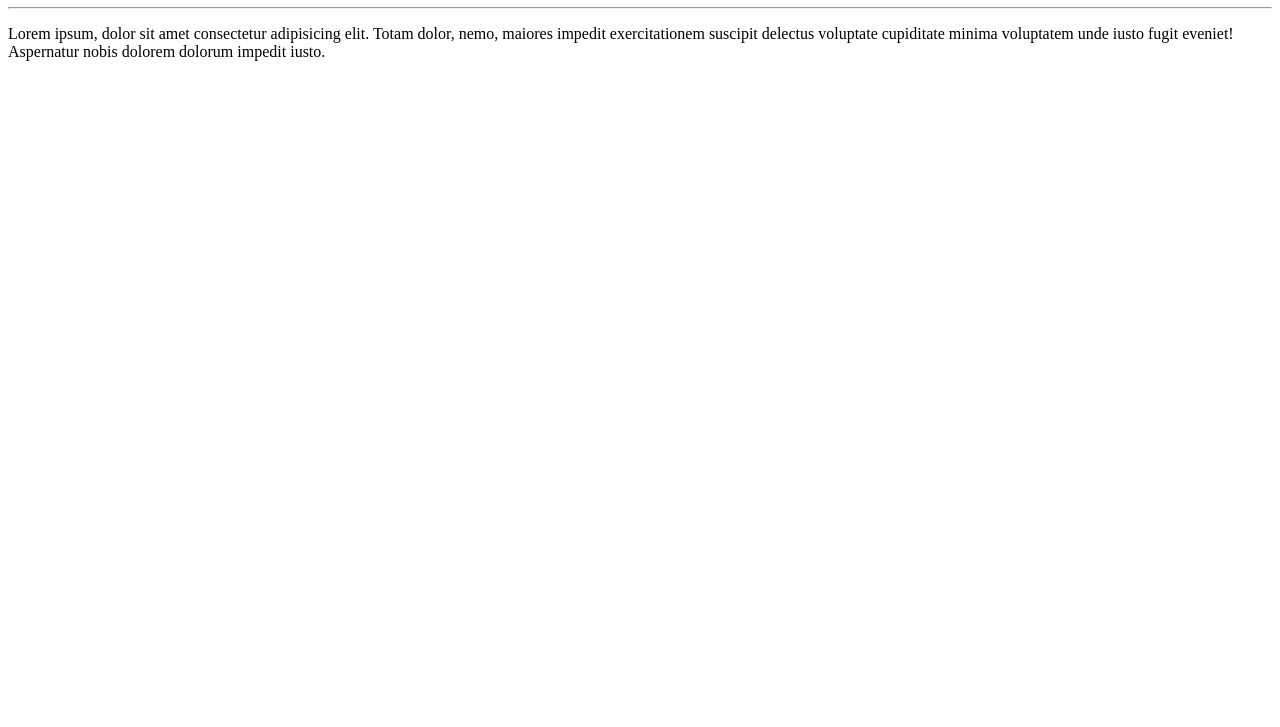
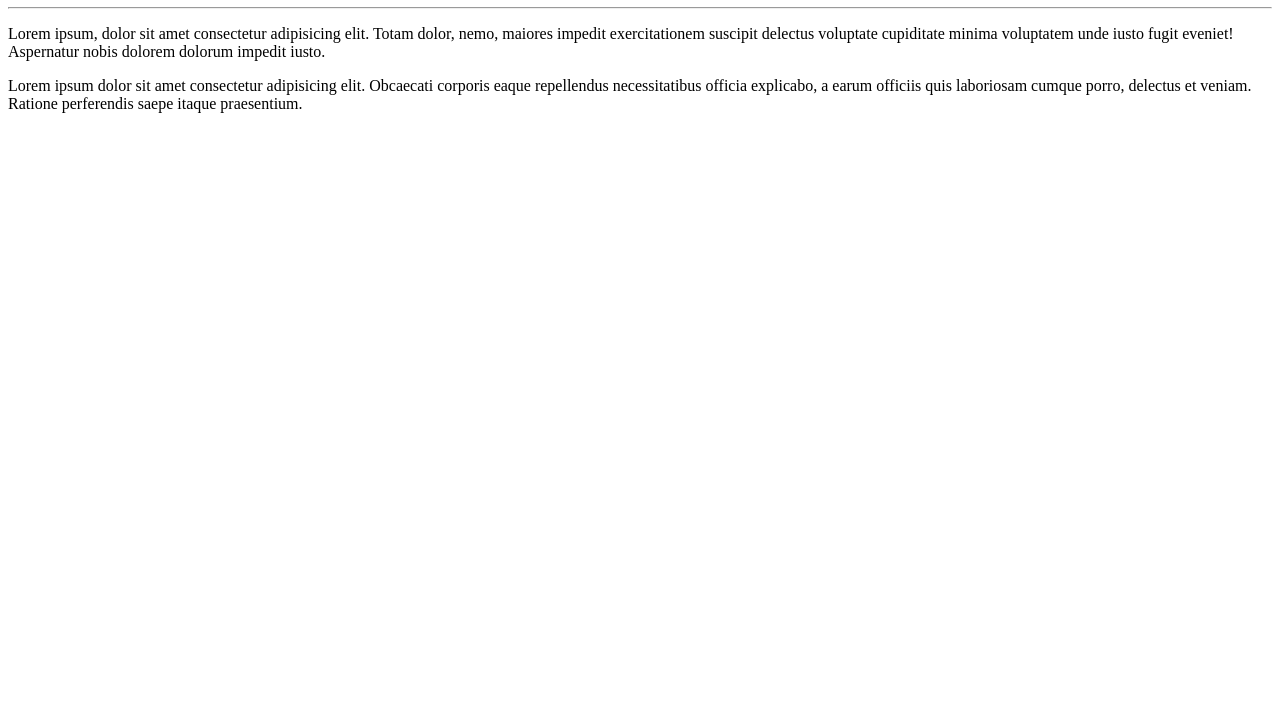
Before and after one commit to DaniloCMS/Curso-Git, a plain HTML site: page exemplo/index.html in a window 1280 px wide. Shown: the part 73-800 px from the top of the page. Drawn offline with Linux system fonts and the light colour scheme.

Commit message:
New paragraph

```diff
--- a/exemplo/index.html
+++ b/exemplo/index.html
@@ -9,5 +9,6 @@
     <h1> Olá Mundo!</h1>
     <hr>
     <p>Lorem ipsum, dolor sit amet consectetur adipisicing elit. Totam dolor, nemo, maiores impedit exercitationem suscipit delectus voluptate cupiditate minima voluptatem unde iusto fugit eveniet! Aspernatur nobis dolorem dolorum impedit iusto.</p>
+    <p>Lorem ipsum dolor sit amet consectetur adipisicing elit. Obcaecati corporis eaque repellendus necessitatibus officia explicabo, a earum officiis quis laboriosam cumque porro, delectus et veniam. Ratione perferendis saepe itaque praesentium.</p>
 </body>
 </html>
```
